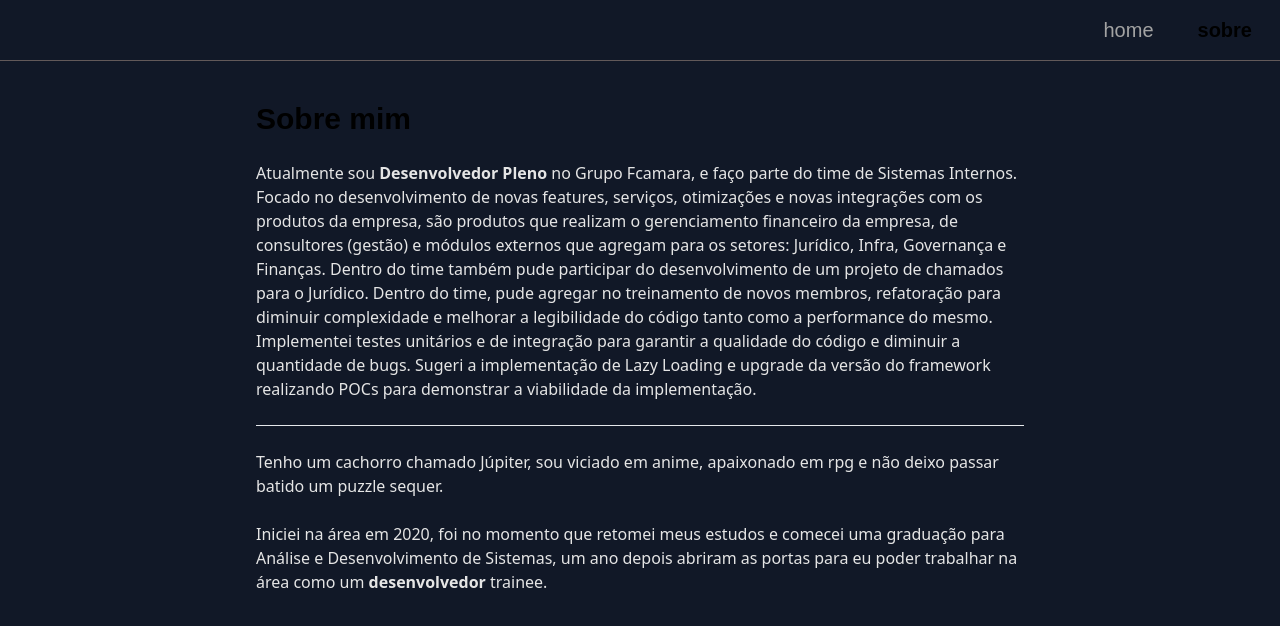
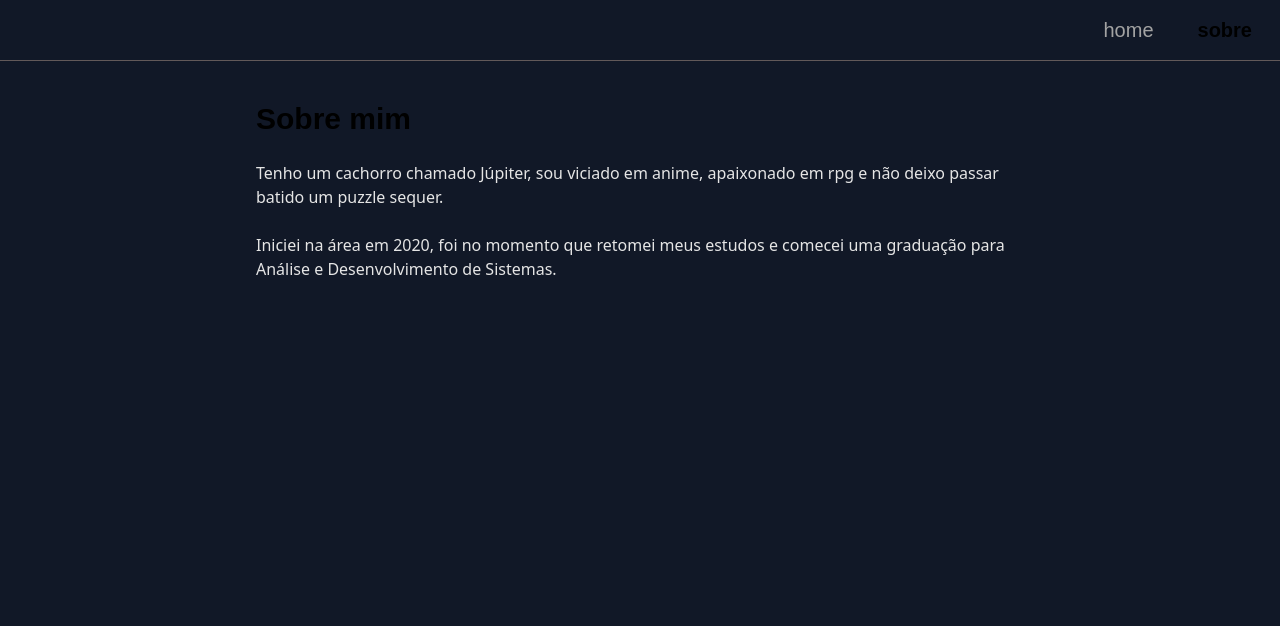
Before and after one commit to kevynfg/portfolio-v2, a Next.js app: page /about in a window 1280 px wide. Shown: the top 626 px of the page. Built offline with nearby package versions, Linux system fonts and the light colour scheme; a web font is replaced by a local one.

Commit message:
refactor: about-me page

```diff
--- a/app/about/page.tsx
+++ b/app/about/page.tsx
@@ -9,17 +9,6 @@ export default function About() {
 	return (
 		<section className="max-w-[600px] lg:max-w-3xl mx-10">
 			<h1 className="font-bold text-3xl font-serif">Sobre mim</h1>
-			<p className="my-6 text-neutral-200">
-				Atualmente sou <b>Desenvolvedor Pleno</b> no Grupo Fcamara, e faço parte do time de Sistemas Internos. Focado no desenvolvimento de
-				novas features, serviços, otimizações e novas integrações com os produtos da empresa, são produtos que realizam o gerenciamento
-				financeiro da empresa, de consultores (gestão) e módulos externos que agregam para os setores: Jurídico, Infra, Governança e
-				Finanças. Dentro do time também pude participar do desenvolvimento de um projeto de chamados para o Jurídico.
-                Dentro do time, pude agregar no treinamento de novos membros, refatoração para diminuir complexidade e melhorar a legibilidade do código tanto
-                como a performance do mesmo. Implementei testes unitários e de integração para garantir a qualidade do código e diminuir a quantidade de bugs.
-                Sugeri a implementação de Lazy Loading e upgrade da versão do framework realizando POCs para demonstrar a viabilidade da implementação.
-			</p>
-
-			<hr />
 
 			<p className="my-6 text-neutral-200">
 				Tenho um cachorro chamado Júpiter, sou viciado em anime, apaixonado em rpg e não deixo passar batido um puzzle sequer.
@@ -27,7 +16,7 @@ export default function About() {
 
 			<p className="my-6 text-neutral-200">
 				Iniciei na área em 2020, foi no momento que retomei meus estudos e comecei uma graduação para Análise e Desenvolvimento de
-				Sistemas, um ano depois abriram as portas para eu poder trabalhar na área como um <b>desenvolvedor</b> trainee.
+				Sistemas.
 			</p>
 		</section>
 	);
```
